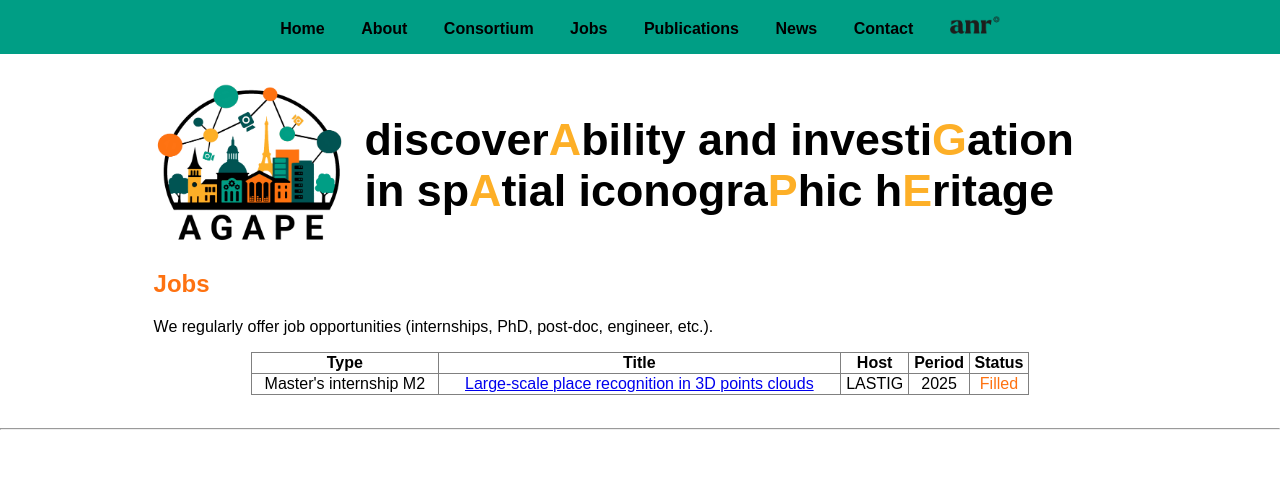
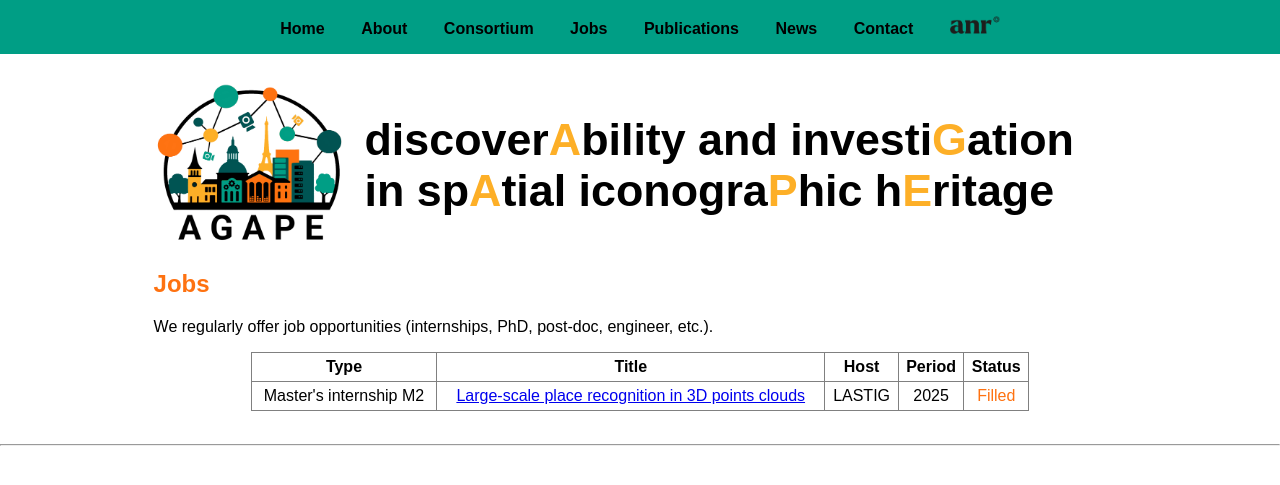
Before and after one commit to AGAPE-ANR/agape-anr.github.io, a Jekyll site: the page built from jobs.md, in a window 1280 px wide. Shown: the top 485 px of the page. Built offline with Jekyll 4.4.1, drawn with Linux system fonts in a browser that asks for light colours.

Commit message:
Update jobs.md

```diff
--- a/jobs.md
+++ b/jobs.md
@@ -6,7 +6,7 @@ permalink: /jobs/
 <h2> Jobs</h2>
 <p>We regularly offer job opportunities (internships, PhD, post-doc, engineer, etc.).</p>
 
-<table width="80%" border="1" cellspacing="2" style="text-align: center; vertical-align: middle;">
+<table width="80%" border="1" cellpadding="5" style="text-align: center; vertical-align: middle;">
 <tr>
     <th>Type</th>
     <th>Title</th>
```
